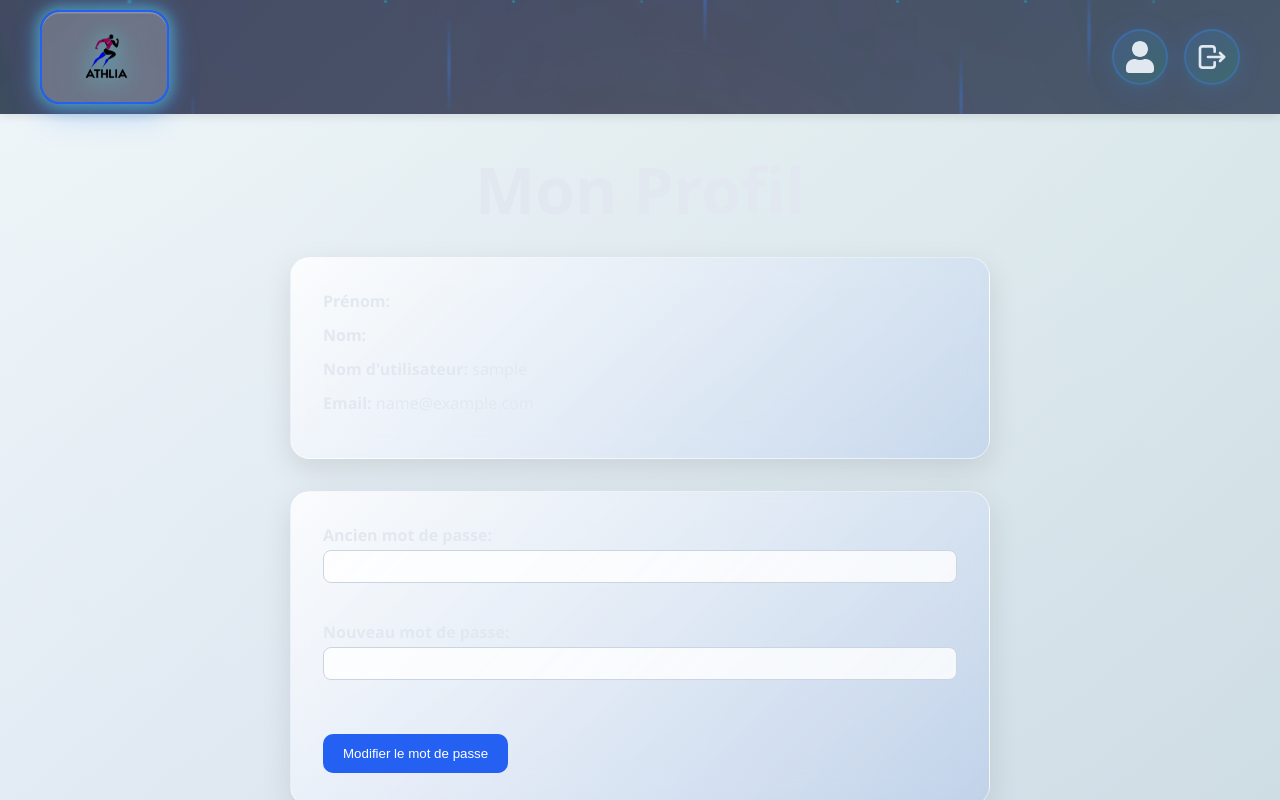
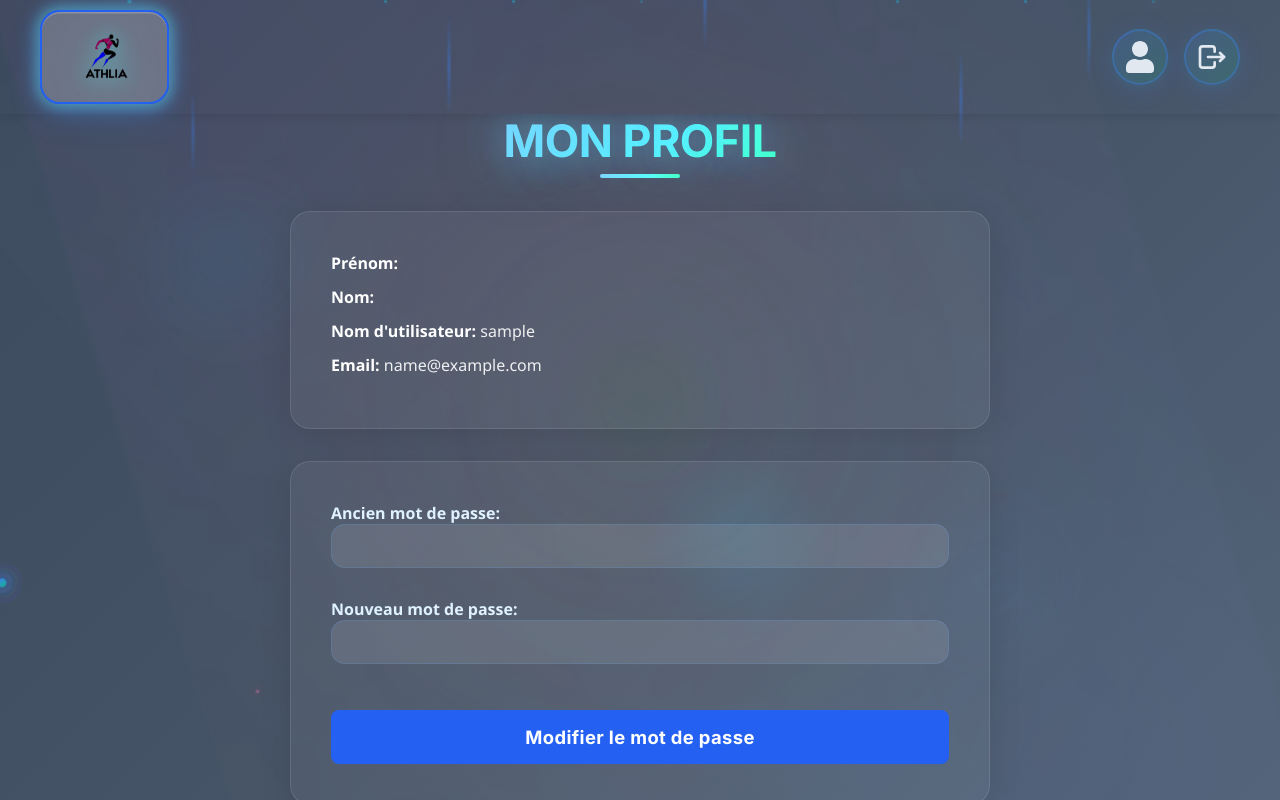
Before and after one commit to HLS-976/athlia-project, a React (Vite) app in the folder frontend/: page /profile in a window 1280 px wide. Built offline with nearby package versions, Linux system fonts and the light colour scheme; no server answers; sample sign-in values are in the browser's storage.

Commit message:
Refactor Profile.css to enhance layout and styling, including adjustments to padding, background, and button interactions, while introducing new styles for improved user experience and visual appeal.

```diff
--- a/frontend/src/Pages/Profile/Profile.css
+++ b/frontend/src/Pages/Profile/Profile.css
@@ -8,22 +8,12 @@
   display: flex;
   flex-direction: column;
   align-items: center;
-  padding: 2rem;
+  padding: 0 1rem 1rem 1rem;
   min-height: 100vh;
-  background: linear-gradient(135deg, #f8fafc 0%, #e2e8f0 50%, #cbd5e1 100%);
+  background: transparent;
   position: relative;
-}
-
-#profile-page::before {
-  content: "";
-  position: absolute;
-  inset: 0;
-  background: linear-gradient(
-    45deg,
-    rgba(36, 96, 242, 0.05),
-    rgba(74, 222, 128, 0.05)
-  );
-  z-index: 0;
+  border-radius: 30px;
+  overflow: hidden;
 }
 
 #profile-title,
@@ -36,59 +26,122 @@
 
 #profile-user,
 #password-change,
-#sport-profile {
-  background: linear-gradient(
-    135deg,
-    rgba(255, 255, 255, 0.8),
-    rgba(36, 96, 242, 0.1)
-  );
-  padding: 2rem;
-  border-radius: var(--radius);
-  border: 1px solid var(--white-trans);
-  backdrop-filter: blur(15px);
-  box-shadow: 0 10px 30px var(--shadow);
-  margin-bottom: 2rem;
+#sport-profile-edit {
+  background: rgba(255,255,255,0.05);
+  border-radius: 20px;
+  border: 1px solid rgba(255,255,255,0.1);
+  padding: 40px;
+  box-shadow: 0 8px 32px rgba(0,0,0,0.1);
+  position: relative;
+  transition: all 0.3s ease;
+  pointer-events: auto;
+  z-index: 1;
   width: 100%;
   max-width: 700px;
-  z-index: 1;
-  position: relative;
+  margin-bottom: 2rem;
 }
 
-#profile-user div {
+#profile-user::before,
+#password-change::before,
+#sport-profile-edit::before {
+  display: none;
+}
+
+#profile-user label,
+#password-change label,
+#sport-profile-edit label {
+  display: block;
+  color: #e0f2fe;
+  font-weight: 600;
+  margin-bottom: 8px;
+  font-size: 1rem;
+  pointer-events: auto;
+}
+
+#profile-user input,
+#password-change input,
+#sport-profile-edit input,
+#sport-profile-edit select {
+  width: 100%;
+  padding: 12px 16px;
+  border: 1.5px solid rgba(96,165,250,0.18);
+  border-radius: 14px;
+  background: rgba(255,255,255,0.1);
+  font-size: 1rem;
+  transition: all 0.3s ease;
+  box-sizing: border-box;
+  color: #1e293b;
+  position: relative;
+  pointer-events: auto;
+  z-index: 1;
+}
+
+#profile-user input:focus,
+#password-change input:focus,
+#sport-profile-edit input:focus,
+#sport-profile-edit select:focus {
+  outline: none;
+  border-color: #60a5fa;
+  box-shadow: 0 0 0 3px rgba(96,165,250,0.18);
+  background: rgba(255,255,255,0.2);
+  color: #1e293b;
+}
+
+#profile-user button,
+#password-change button,
+#sport-profile-edit button {
+  width: 100%;
+  padding: 16px 0;
+  border-radius: 8px;
+  font-weight: 700;
+  font-size: 1.15rem;
+  cursor: pointer;
+  position: relative;
+  border: none;
+  outline: none;
+  background: #2460f2;
+  color: #fff;
+  box-shadow: none;
+  transition: background 0.15s, transform 0.12s;
+  display: inline-flex;
+  align-items: center;
+  justify-content: center;
+  letter-spacing: 0.02em;
+  font-family: "Inter", "Segoe UI", sans-serif;
+  z-index: 999;
+  pointer-events: auto;
+  overflow: visible;
+}
+
+#profile-user button:hover,
+#password-change button:hover,
+#sport-profile-edit button:hover {
+  background: #1746b3;
+  transform: translateY(-2px) scale(1.01);
+}
+
+#profile-user button:active,
+#password-change button:active,
+#sport-profile-edit button:active {
+  background: #1746b3;
+  transform: scale(0.98);
+}
+
+#profile-user div,
+#password-change div,
+#sport-profile-edit div {
   margin-bottom: 0.75rem;
   font-size: 1rem;
+  color: rgba(255,255,255,0.9);
+  position: relative;
+  z-index: 1;
 }
 
-label {
-  display: block;
-  margin-bottom: 1rem;
+#profile-user strong,
+#password-change strong,
+#sport-profile-edit strong {
+  color: #fff;
   font-weight: 600;
-}
-
-input[type="text"],
-input[type="password"],
-input[type="number"],
-select {
-  width: 100%;
-  padding: 0.5rem;
-  margin-top: 0.25rem;
-  border: 1px solid #cbd5e1;
-  border-radius: 8px;
-  background-color: rgba(255, 255, 255, 0.8);
-}
-
-button {
-  background-color: #2460f2;
-  color: white;
-  border: none;
-  padding: 0.75rem 1.25rem;
-  border-radius: 10px;
-  cursor: pointer;
-  transition: background-color 0.2s ease;
-}
-
-button:hover {
-  background-color: #1d4ed8;
 }
 
 #submit-password,
@@ -109,12 +162,6 @@ button:hover {
   text-decoration: underline;
 }
 
-#sport-profile > div {
-  background-color: rgba(255, 255, 255, 0.4);
-  padding: 1rem;
-  border-radius: 10px;
-}
-
 #sport-profile input[type="checkbox"] {
   margin-right: 0.5rem;
 }
@@ -124,3 +171,62 @@ button:hover {
   font-style: italic;
   color: #15803d;
 }
+
+#profile-title h1,
+#sport-profile-title h1 {
+  font-size: 2.8rem;
+  font-weight: 700;
+  text-align: center;
+  margin-bottom: 1.2rem;
+  background: linear-gradient(135deg, #60a5fa 0%, #34d399 100%);
+  -webkit-background-clip: text;
+  -webkit-text-fill-color: transparent;
+  background-clip: text;
+  text-shadow: 0 0 30px rgba(96, 165, 250, 0.4), 0 0 60px rgba(52, 211, 153, 0.2);
+  letter-spacing: -0.5px;
+  font-family: "Inter", "Segoe UI", sans-serif;
+  animation: titleGlow 10s ease-in-out infinite;
+  filter: brightness(1.1);
+  text-transform: uppercase;
+  position: relative;
+}
+
+#profile-title h1::after,
+#sport-profile-title h1::after {
+  content: '';
+  position: absolute;
+  bottom: -10px;
+  left: 50%;
+  transform: translateX(-50%);
+  width: 80px;
+  height: 4px;
+  background: linear-gradient(90deg, #60a5fa, #34d399);
+  border-radius: 2px;
+}
+
+@keyframes titleGlow {
+  0%, 100% {
+    filter: brightness(1.1);
+    text-shadow: 0 0 30px rgba(96, 165, 250, 0.4), 0 0 60px rgba(52, 211, 153, 0.2);
+  }
+  50% {
+    filter: brightness(1.3);
+    text-shadow: 0 0 40px rgba(96, 165, 250, 0.6), 0 0 80px rgba(52, 211, 153, 0.4);
+  }
+}
+
+#sport-profile-title h1 {
+  margin-top: 1.2rem;
+}
+
+#sport-profile-edit > div {
+  border: none;
+  background: none;
+  border-radius: 0;
+  padding: 0;
+}
+
+#sport-profile-edit #constraints {
+  border: none !important;
+  box-shadow: none !important;
+}
```
